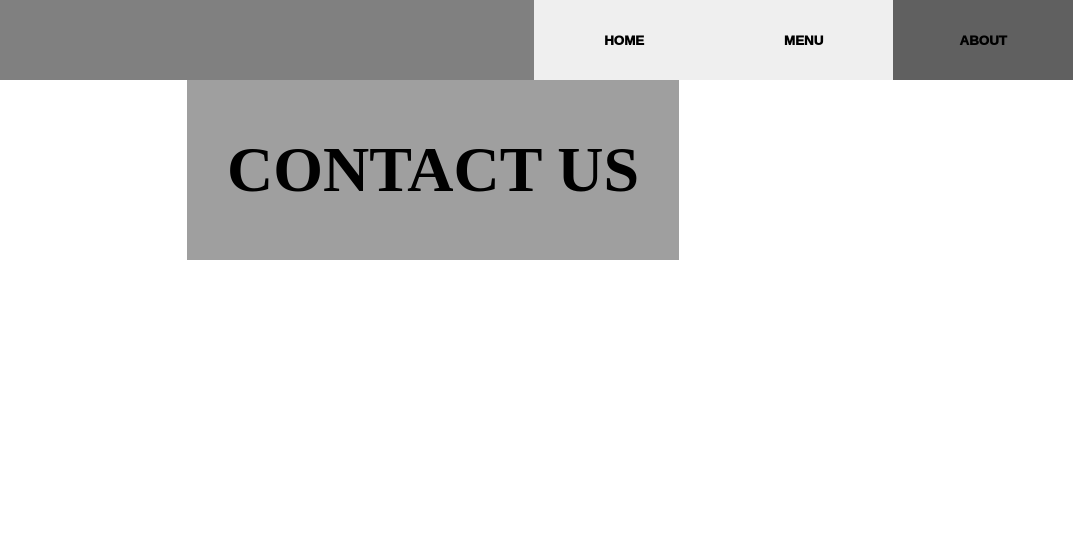
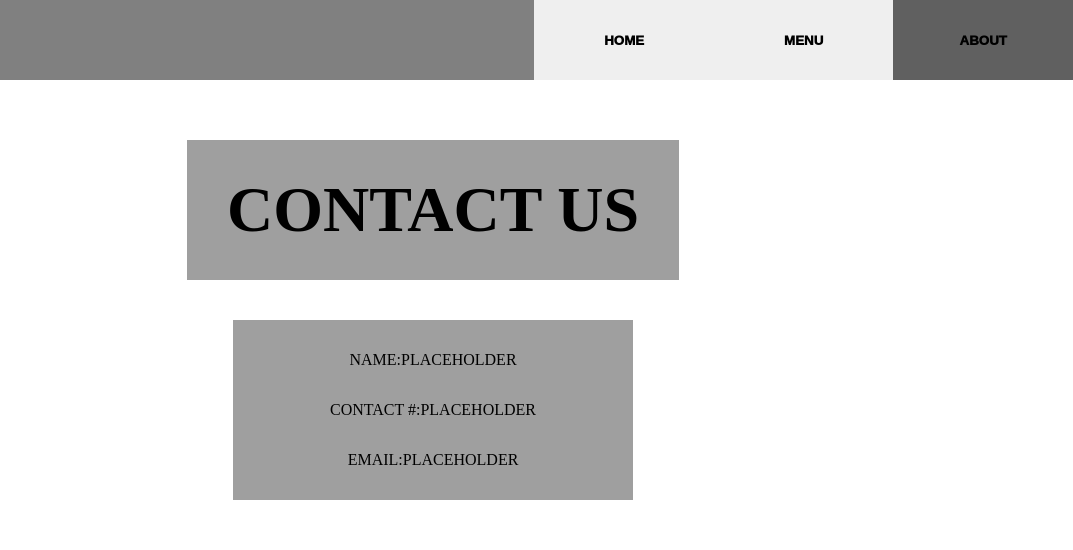
Before and after one commit to Calandda/Project-Restaurant-Page---Practice, a website built with webpack: page src/template.html in a window 1280 px wide. Both pictures are taken after a click on the button "ABOUT". Shown: the top 550 px of the page, 207-1280 px from the left. Built offline with nearby package versions, Linux system fonts and the light colour scheme; files whose address does not match are found by name.

Commit message:
Added contact us template in ABOUT section

```diff
--- a/src/about/about.js
+++ b/src/about/about.js
@@ -8,8 +8,13 @@ class aboutObject {
 	setAboutPage(mainDiv, storePage){
 		const template = document.querySelector('.templateAbout');
 		const clone = template.content.cloneNode(true);
-
+		this.setContactUs(clone);
 		mainDiv.appendChild(clone);
+	}
+	setContactUs(clone){
+		const templateContact = document.querySelector('.templateContact');
+		const cloneContact = templateContact.content.cloneNode(true);
+		clone.appendChild(cloneContact);
 	}
 };
 
--- a/src/style.css
+++ b/src/style.css
@@ -105,7 +105,8 @@ nav {
 	font-size: 192px;
 }
 .sectionContactTitle{
-	padding: 40px;
+	margin-top: 60px;
+	padding: 20px 40px;
 }
 .sectionContactTitle > p{
 	font-weight: 700;
@@ -134,7 +135,12 @@ h2{
 .divPage{
 	padding-top: 80px;
 }
-
+.divContactUs{
+	margin-top: 40px;
+	width: 400px;
+	display: flex;
+	flex-flow: column;
+}
 #aIcons8{
 	display: flex;
 	justify-content: center;
--- a/src/template.html
+++ b/src/template.html
@@ -69,6 +69,14 @@
 			</div>
 		</template>
 
+		<template class = 'templateContact'>
+			<section class = 'divContactUs sectionNormal colorGrayHalf'>
+				<p>NAME:<span>PLACEHOLDER</span></p>
+				<p>CONTACT #:<span>PLACEHOLDER</span></p>
+				<p>EMAIL:<span>PLACEHOLDER</span></p>
+			</section>
+		</template>
+
 		<footer>
 			<p id = 'aIcons8'><a target="_blank" href="https://icons8.com/icon/65012/pizza">Pizza</a> icon by <a target="_blank" href="https://icons8.com">Icons8</a></p>
 		</footer>
```
